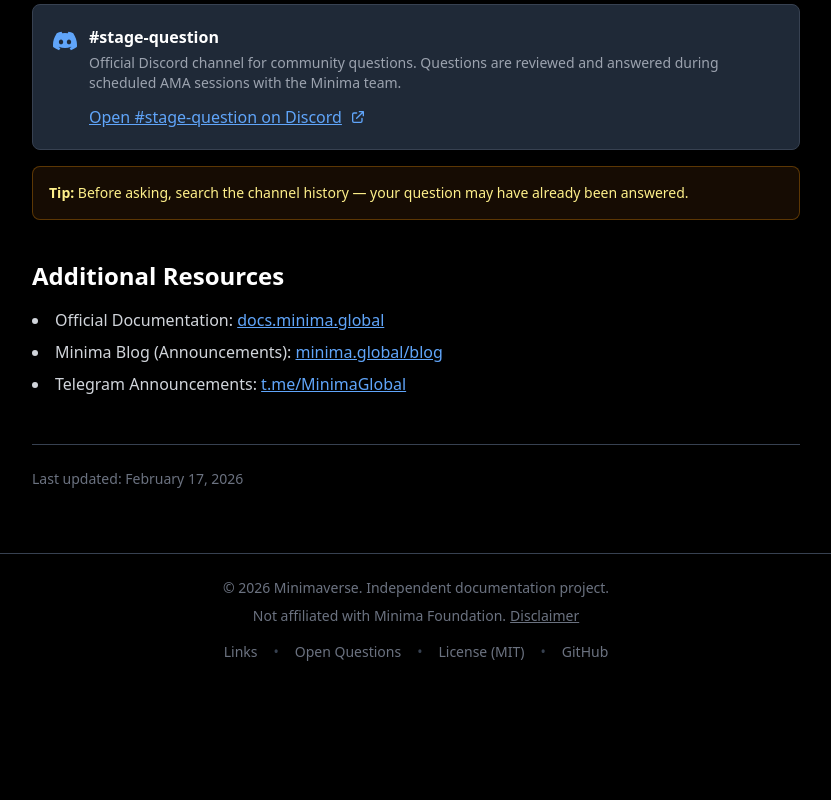
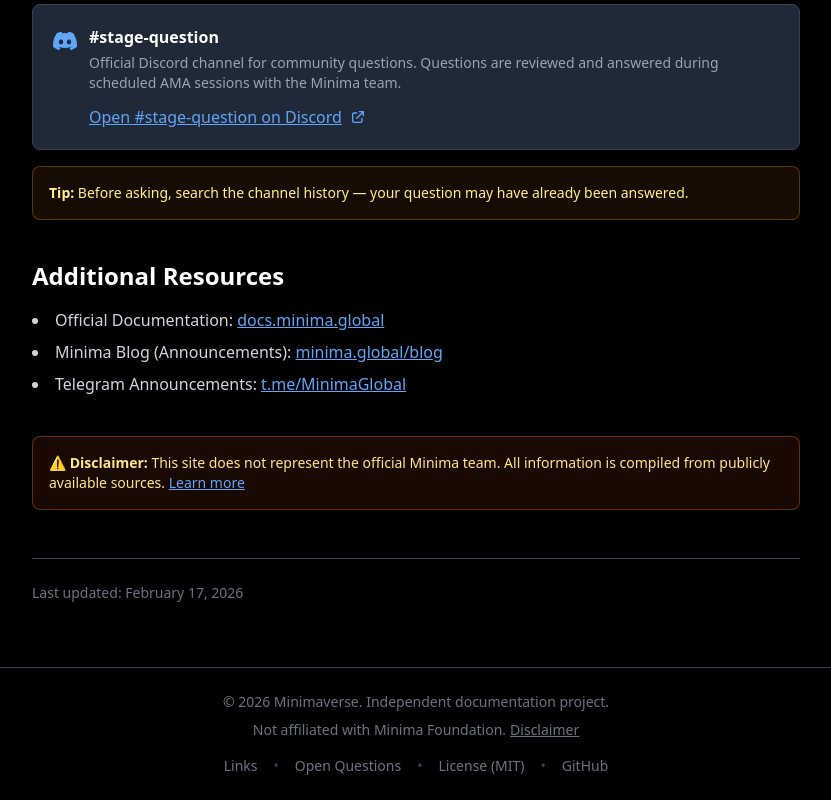
Before and after one commit to KuA1bo/minimaverse-site, a Next.js app: page /open-questions in a window 1280 px wide. Shown: the part 1081-1881 px from the top of the page, without its empty margins (224-1055 px from the left). Before the commit the page ends 1767 px from the top, so only its background shows below. Built offline with nearby package versions, Linux system fonts and the light colour scheme.

Commit message:
feat(open-questions): add animation + cleanup 5 href links + add disclaimer block

```diff
--- a/src/app/open-questions/page.tsx
+++ b/src/app/open-questions/page.tsx
@@ -25,6 +25,7 @@ export default function OpenQuestionsPage() {
             target="_blank"
             rel="noopener noreferrer"
             className="text-gray-400 hover:text-white transition-colors"
+            aria-label="View source on GitHub"
           >
             <svg className="w-6 h-6" fill="currentColor" viewBox="0 0 24 24">
               <path d="M12 0C5.37 0 0 5.37 0 12c0 5.31 3.435 9.795 8.205 11.385.6.105.825-.255.825-.57 0-.285-.015-1.23-.015-2.235-3.015.555-3.795-.735-4.035-1.41-.135-.345-.72-1.41-1.23-1.695-.42-.225-1.02-.78-.015-.795.945-.015 1.62.87 1.845 1.23 1.08 1.815 2.805 1.305 3.495.99.105-.78.42-1.305.765-1.605-2.67-.3-5.46-1.335-5.46-6.26 0-1.38.48-2.37 1.26-3.225-.255-.315-.54-1.02-.12-2.13 0 0 1.005-.315 3.3 1.23.96-.27 1.98-.405 3-.405s2.04.135 3 .405c2.295-1.56 3.3-1.23 3.3-1.23.42 1.11.135 1.815-.12 2.13.78.855 1.26 1.845 1.26 3.225 0 4.935-2.805 5.955-5.475 6.255.435.375.81 1.095.81 2.22 0 1.605-.015 2.895-.015 3.3 0 .315.225.69.825.57A12.02 12.02 0 0024 12c0-6.63-5.37-12-12-12z"/>
@@ -43,7 +44,7 @@ export default function OpenQuestionsPage() {
       </div>
 
       {/* Answered Questions Section */}
-      <article className="prose prose-invert max-w-none">
+      <article className="prose prose-invert max-w-none animate-fade-in">
 
         <section className="mb-10">
           <h2 className="text-2xl font-bold text-white mb-4">Previously Asked Questions</h2>
@@ -169,6 +170,17 @@ export default function OpenQuestionsPage() {
           </ul>
         </section>
 
+        {/* Universal Disclaimer Block - REQUIRED ON EVERY PAGE */}
+        <div className="bg-amber-900/20 border border-amber-700/50 rounded-lg p-4 mb-8">
+          <p className="text-amber-200 text-sm">
+            <strong>⚠️ Disclaimer:</strong> This site does not represent the official Minima team.
+            All information is compiled from publicly available sources.{' '}
+            <Link href="/disclaimer" className="underline hover:text-amber-100">
+              Learn more
+            </Link>
+          </p>
+        </div>
+
         <section className="border-t border-gray-700 pt-6 mt-12">
           <p className="text-gray-500 text-sm">
             Last updated: February 17, 2026
```
